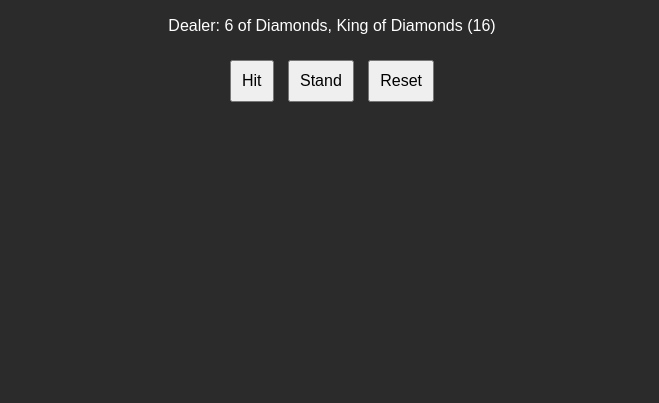
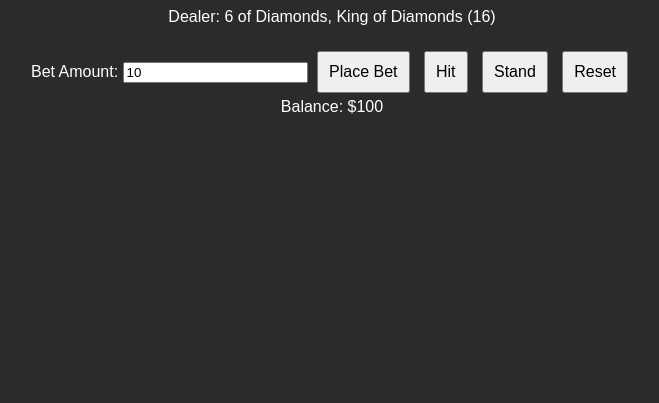
Before and after one commit to tatebrewer/tatebrewer.github.io, a plain HTML site: page index.html in a window 1280 px wide. Shown: the part 397-800 px from the top of the page, without its empty margins (308-967 px from the left). Drawn offline with Linux system fonts and the light colour scheme.

Commit message:
Update index.html

```diff
--- a/index.html
+++ b/index.html
@@ -13,10 +13,14 @@
         <div id="player-hand"></div>
         <div id="dealer-hand"></div>
         <div id="controls">
+            <label for="bet">Bet Amount:</label>
+            <input type="number" id="bet" min="1" value="10">
+            <button id="place-bet">Place Bet</button>
             <button id="hit">Hit</button>
             <button id="stand">Stand</button>
             <button id="reset">Reset</button>
         </div>
+        <div id="balance">Balance: $100</div>
     </div>
     <script src="script.js"></script>
 </body>
```
